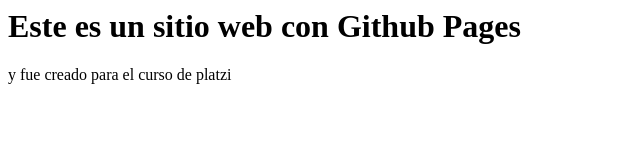
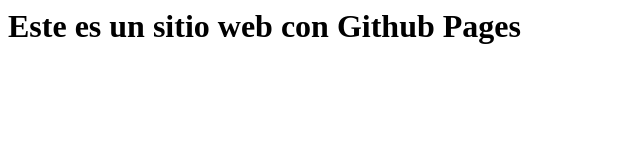
Before and after one commit to DlEGO/dlego.github.io, a plain HTML site: page index.html in a window 1280 px wide. Shown: the whole page, without its empty margins (0-640 px from the left). Drawn offline with Linux system fonts and the light colour scheme.

Commit message:
cambio en el index

```diff
--- a/index.html
+++ b/index.html
@@ -1,2 +1 @@
 <h1>Este es un sitio web con Github Pages</h1>
-<p> y fue creado para el curso de platzi</p>
```
